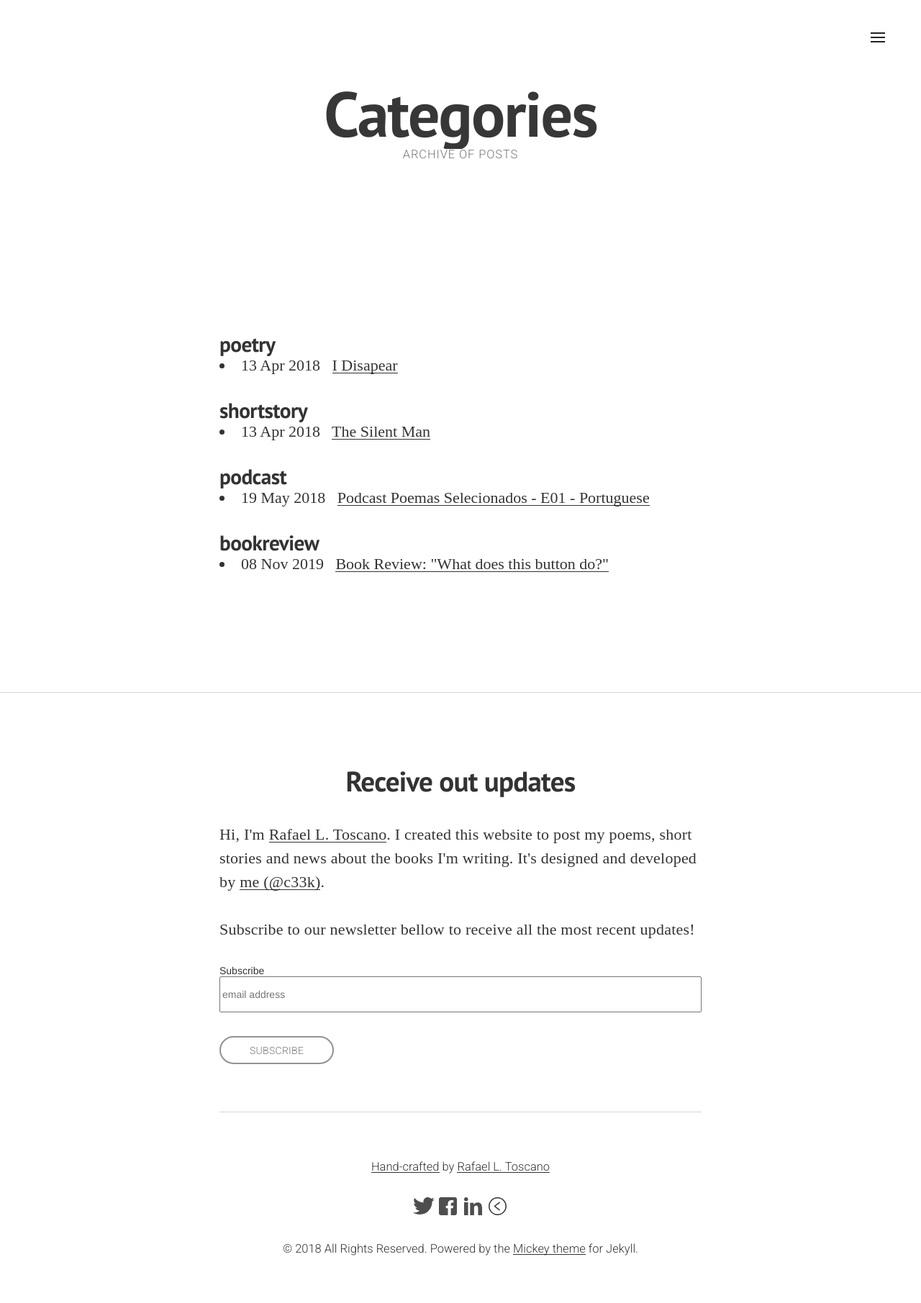
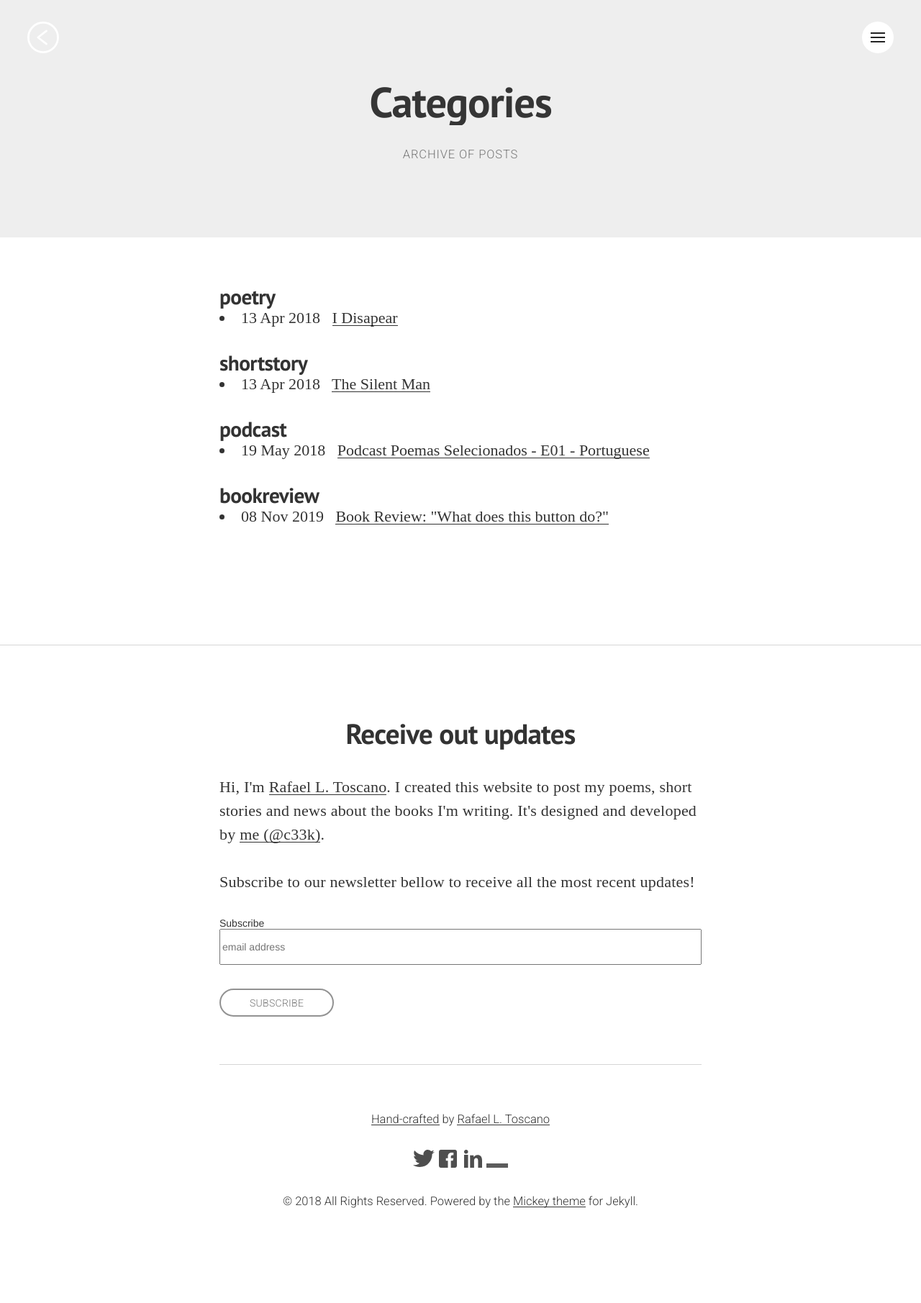
Before and after one commit to c33k/c33k.github.io, a Jekyll site: the page built from categories/index.md, in a window 1280 px wide. Shown: the whole page at 72% size. Built offline with Jekyll 4.4.1, drawn with Linux system fonts in a browser that asks for light colours; nearby versions of some CDN libraries; some web fonts are replaced; comment, search, counter and statistics services are not loaded; after the commit the page ends 1745 px from its top, so only the background shows below that.

Commit message:
Update styles

```diff
--- a/_sass/_hero.scss
+++ b/_sass/_hero.scss
@@ -24,6 +24,15 @@
 
   @media (max-width: $screen-xs-max) {
     height: 10 * $leading;
+  }
+}
+
+.section--categories {
+  height: 10 * $leading;
+  background-color: #eeeeee;
+
+  @media (max-width: $screen-xs-max) {
+    height: 6 * $leading;
   }
 }
 
--- a/_sass/_typography.scss
+++ b/_sass/_typography.scss
@@ -127,9 +127,9 @@
   letter-spacing: -0.02em;
 }
 h1 {
-  font-size: 3 * $scale * 1rem;
-  line-height: 3 * $leading;
-  margin-top: 2 * $leading;
+  font-size: 2 * $scale * 1rem;
+  line-height: 2 * $leading;
+  margin-top: 1 * $leading;
 }
 h2 {
   font-family: $title-secondary-font;
--- a/assets/css/main.css
+++ b/assets/css/main.css
@@ -332,9 +332,9 @@
 }
 
 h1 {
-  font-size: 3.999rem;
-  line-height: 4.5rem;
-  margin-top: 3rem;
+  font-size: 2.666rem;
+  line-height: 3rem;
+  margin-top: 1.5rem;
 }
 
 h2 {
@@ -369,8 +369,8 @@
 a {
   color: rgba(0, 0, 0, 0.8);
   text-decoration: none;
-  background-image: -webkit-gradient(linear, left top, left bottom, color-stop(75%, transparent), color-stop(75%, rgba(0, 0, 0, 0.8)));
-  background-image: linear-gradient(to bottom, transparent 75%, rgba(0, 0, 0, 0.8) 75%);
+  background-image: -webkit-gradient(linear, left top, left bottom, color-stop(75%, rgba(0, 0, 0, 0)), color-stop(75%, rgba(0, 0, 0, 0.8)));
+  background-image: linear-gradient(to bottom, rgba(0, 0, 0, 0) 75%, rgba(0, 0, 0, 0.8) 75%);
   background-repeat: repeat-x;
   background-position: 0 22px;
   background-size: 2px 2px;
@@ -1657,6 +1657,17 @@
   .section--frontpage,
   .section--frontpage ~ .post-featuredImage {
     height: 15rem;
+  }
+}
+
+.section--categories {
+  height: 15rem;
+  background-color: #eeeeee;
+}
+
+@media (max-width: 767px) {
+  .section--categories {
+    height: 9rem;
   }
 }
 
@@ -2157,10 +2168,6 @@
   background-image: url(../images/rss--black.svg);
 }
 
-.socialAccount--tech {
-  background-image: url(../images/logo-black.svg);
-}
-
 .section--last {
   position: relative;
   clear: both;
@@ -2511,7 +2518,7 @@
   -webkit-appearance: none;
      -moz-appearance: none;
           appearance: none;
-  -webkit-tap-highlight-color: transparent;
+  -webkit-tap-highlight-color: rgba(0, 0, 0, 0);
   border-radius: 4px;
   font-family: "Roboto", sans-serif;
   font-weight: 300;
--- a/categories/index.md
+++ b/categories/index.md
@@ -7,7 +7,7 @@
 ---
 
 <article class="postWrapper">
-  <section class="section--first section--frontpage" id="categories-title">
+  <section class="section--first section--frontpage section--categories" id="categories-title">
     <div class="section-title">
         <div class="container">
         <h1 class="textLogo textLogo--frontpage">
--- a/gulpfile.js
+++ b/gulpfile.js
@@ -51,4 +51,4 @@
  * Default task, running just `gulp` will compile the sass,
  * compile the jekyll site, launch BrowserSync & watch files.
  */
-gulp.task('default', ['thumbnails', 'styles']);
+gulp.task('default',  gulp.series(['thumbnails', 'styles']));
```
Also changed, not shown: assets/css/main.min.css.
